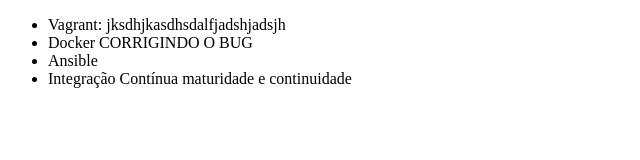
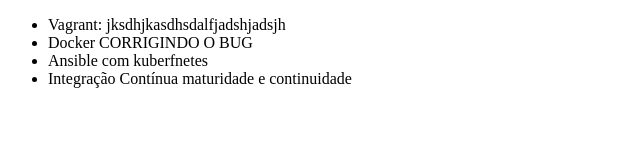
Before and after one commit to robson-pastori/alura, a plain HTML site: page index.html in a window 1280 px wide. Shown: the whole page, without its empty margins (0-640 px from the left). Drawn offline with Linux system fonts and the light colour scheme.

Commit message:
kuberbetes

```diff
--- a/index.html
+++ b/index.html
@@ -8,7 +8,7 @@
     <ul>
         <li>Vagrant: jksdhjkasdhsdalfjadshjadsjh</li>
         <li>Docker CORRIGINDO O BUG</li>
-        <li>Ansible</li>
+        <li>Ansible com kuberfnetes</li>
         <li>Integração Contínua maturidade e continuidade</li>
     </ul>
 </body>
```
